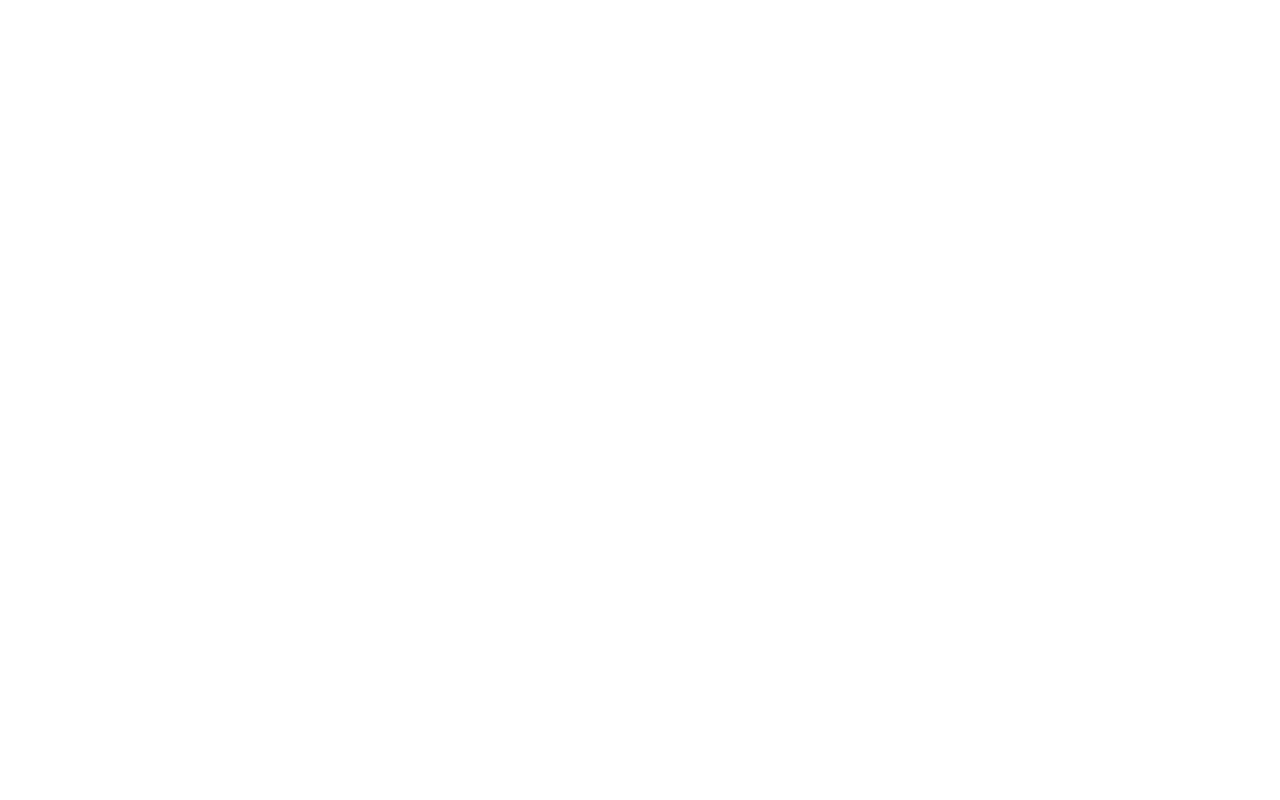
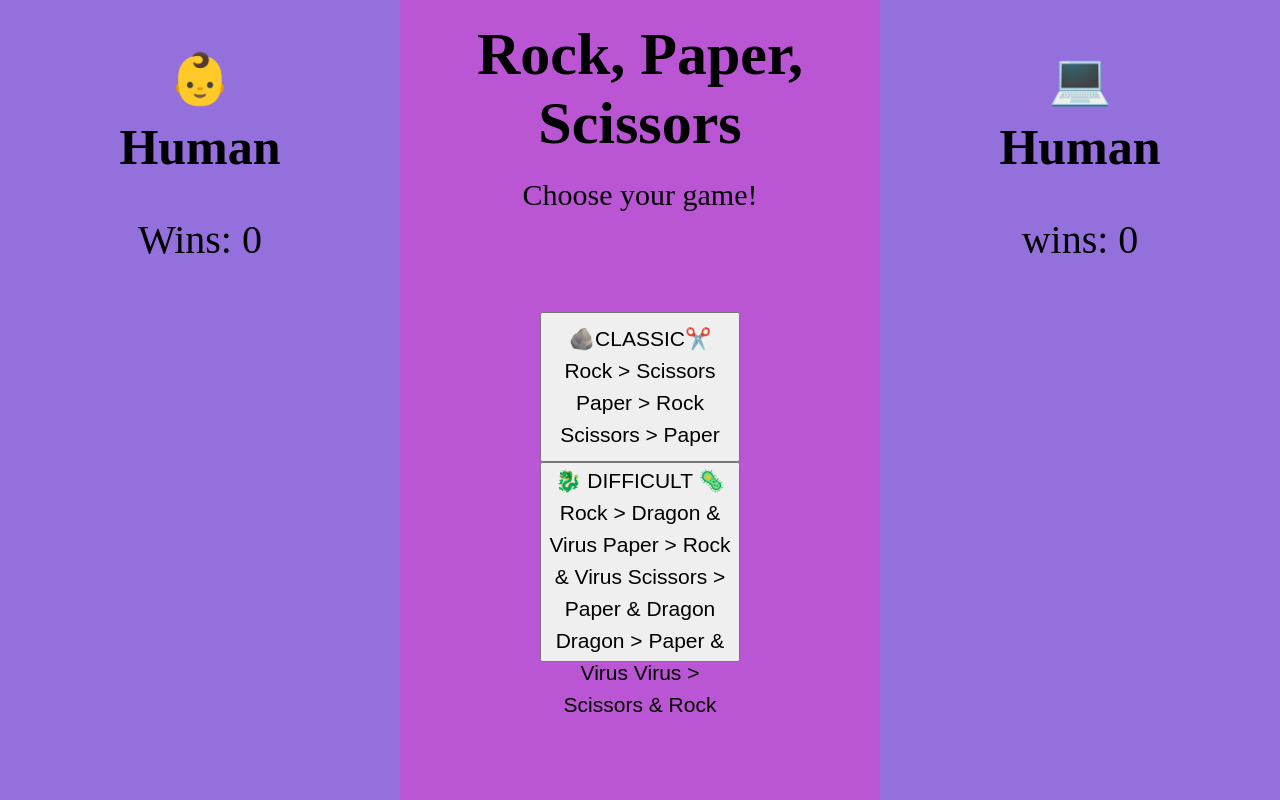
Before and after one commit to marshallhotaling/Rock-Paper-Scissors, a plain HTML site: page index.html in a window 1280 px wide. Drawn offline with Linux system fonts and the light colour scheme.

Commit message:
dom compleat
made the rough draft of the dom

```diff
--- a/index.html
+++ b/index.html
@@ -2,9 +2,68 @@
 <html lang="en">
 <head>
     <meta charset="UTF-8">
+    <link rel="stylesheet" href="styles.css">
     <title>Rock Paper Scissors</title>
 </head>
 <body>
+<div class="mainWrapper">
 
+    <div class="leftVew">
+        <label class="leftIcon">👶</label>
+        <label class="leftLabel">Human</label>
+        <label class="leftWins">Wins: 0</label>
+    </div>
+
+    <div class="centerVew">
+        <label class="centerTitle">Rock, Paper, Scissors</label>
+        <label class="centerLabel">Choose your game!</label>
+
+        <div class="gameBoard">
+            <div class="gameSelector">
+                <div class="normal">
+                    <button class="normalButton">🪨CLASSIC✂️
+                        Rock > Scissors
+                        Paper > Rock
+                        Scissors > Paper
+                    </button>
+                    <label class="normalRules"></label>
+                </div>
+
+
+            </div>
+            <div class="hard">
+                <button class="hardButton">🐉 DIFFICULT 🦠
+                    Rock > Dragon & Virus
+                    Paper > Rock & Virus
+                    Scissors > Paper & Dragon
+                    Dragon > Paper & Virus
+                    Virus > Scissors & Rock
+                </button>
+                <label class="hardRules"></label>
+            </div>
+
+
+        </div>
+
+
+    </div>
+    <div class="rightVew">
+        <label class="rightIcon">💻</label>
+        <label class="rightLabel">Human</label>
+        <leble class="rightWins">wins: 0</leble>
+
+    </div>
+
+
+
+
+
+
+
+
+
+
+</div>
+<script src="./src/main.js"></script>
 </body>
 </html>
--- a/styles.css
+++ b/styles.css
@@ -0,0 +1,117 @@
+.mainWrapper{
+    background-color: aquamarine;
+    position: fixed;
+    top:0;
+    left: 0;
+    bottom: 0;
+    right: 0;
+    text-align: center;
+
+}
+.leftVew{
+    background-color: mediumpurple;
+    position: fixed;
+    top: 0;
+    bottom: 0;
+    left: 0;
+    width: 400px;
+
+}
+
+.leftIcon{
+    margin-top: 50px;
+    font-weight: bolder;
+    font-size: 50px;
+    display: block;
+}
+
+.leftLabel{
+    margin-top: 10px;
+    font-weight: bolder;
+    font-size: 50px;
+    display: block;
+}
+
+.leftWins{
+    margin-top: 40px;
+    font-size: 40px;
+    display: block;
+
+}
+
+
+
+.centerVew{
+    background-color: mediumorchid;
+    position: fixed;
+    top: 0;
+    bottom: 0;
+    left: 400px;
+    right: 400px;
+
+
+}
+
+.centerTitle{
+    margin-top: 20px;
+    font-weight: bolder;
+    font-size: 60px;
+    display: block;
+
+
+}
+.centerLabel{
+    margin-bottom: 100px;
+    margin-top: 20px;
+    font-size: 30px;
+    display: block;
+}
+
+.normalButton{
+    font-size:21px;
+    line-height:32px;
+    text-align:center;
+    height:150px;
+    width:200px
+}
+.hardButton{
+    font-size:21px;
+    line-height:32px;
+    text-align:center;
+    height:200px;
+    width:200px
+
+}
+.gameBoard{
+    width: 100%;
+    position: absolute;
+    height:600px;
+    display:block;
+}
+
+.rightVew{
+    background-color: mediumpurple;
+    position: fixed;
+    top: 0;
+    right: 0;
+    bottom: 0;
+    width: 400px;
+}
+.rightIcon {
+    margin-top: 50px;
+    font-weight: bolder;
+    font-size: 50px;
+    display: block;
+}
+.rightLabel{
+    margin-top: 10px;
+    font-weight: bolder;
+    font-size: 50px;
+    display: block;
+}
+
+.rightWins {
+    margin-top: 40px;
+    font-size: 40px;
+    display: block;
+}
```
